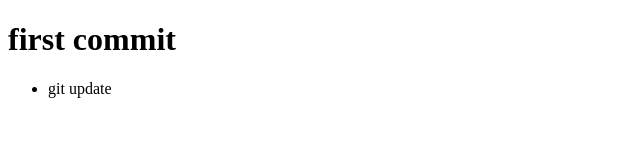
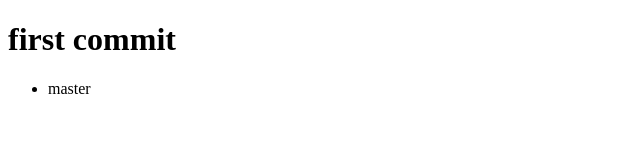
Before and after one commit to kim93j5/kosta, a plain HTML site: page Git/WebContent/index.html in a window 1280 px wide. Shown: the full height of the page, 0-640 px from the left. Drawn offline with Linux system fonts and the light colour scheme.

Commit message:
master testing

```diff
--- a/Git/WebContent/index.html
+++ b/Git/WebContent/index.html
@@ -7,7 +7,7 @@
 <body>
 		<h1>first commit</h1>
 		<ul>
-			<li>git update</li>
+			<li>master</li>
 		</ul>
 </body>
 </html>
```
